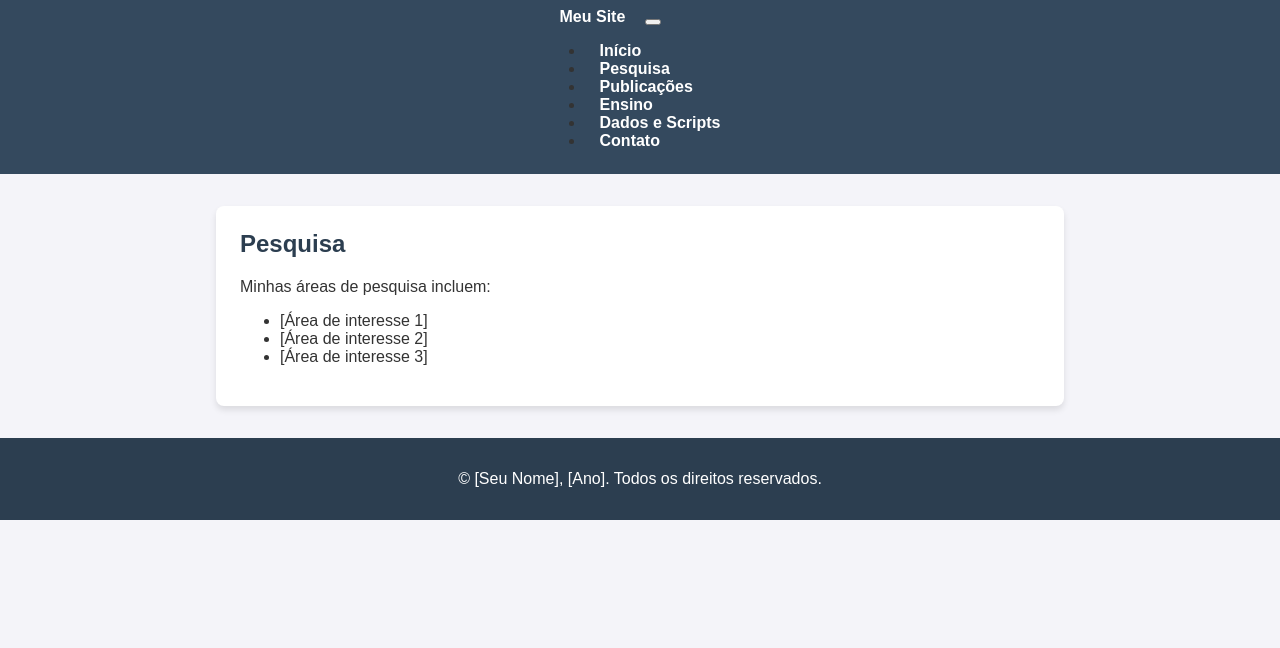
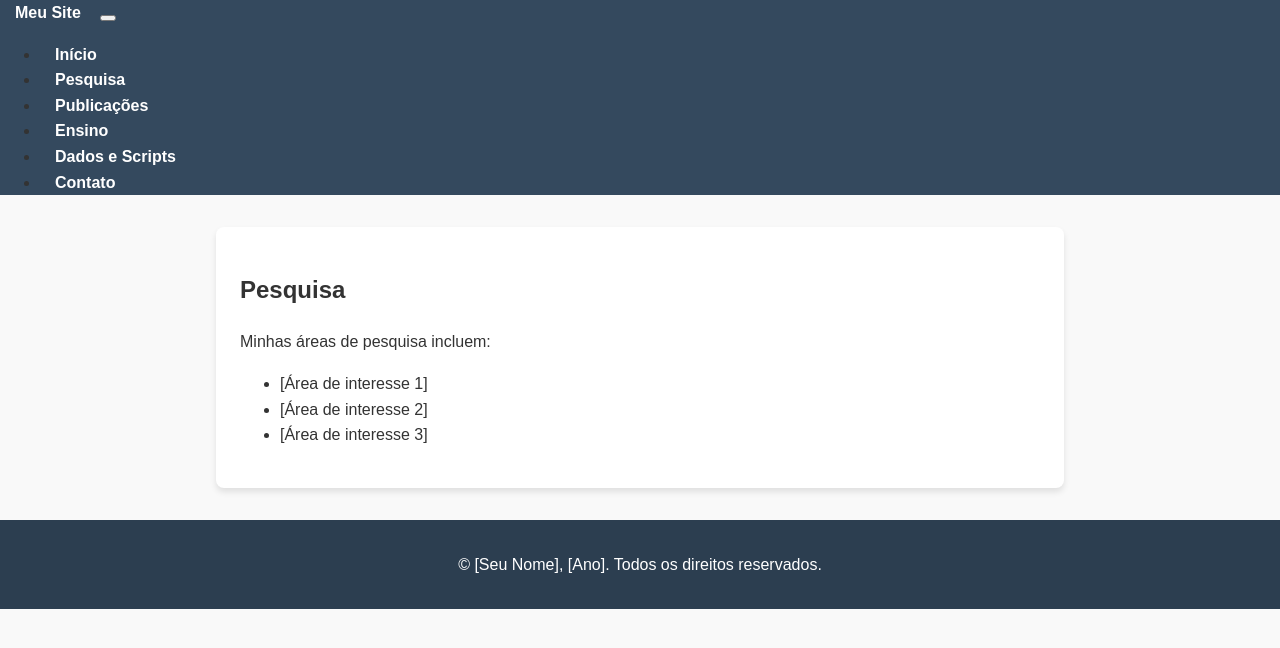
Before and after one commit to andersonheri/andersonhenrique.github.io, a plain HTML site: page pesquisa.html in a window 1280 px wide. Drawn offline with Linux system fonts and the light colour scheme.

Commit message:
Update style.css

```diff
--- a/assets/style.css
+++ b/assets/style.css
@@ -1,13 +1,14 @@
-/* Estilo geral */
+/* Corpo do site */
 body {
     font-family: 'Arial', sans-serif;
+    background-color: #f9f9f9;
+    color: #333;
     margin: 0;
     padding: 0;
-    background-color: #f4f4f9;
-    color: #333;
+    line-height: 1.6;
 }
 
-/* Cabeçalho */
+/* Header */
 header {
     background-color: #2c3e50;
     color: white;
@@ -16,20 +17,18 @@ header {
 }
 
 header h1 {
-    font-size: 2.5rem;
+    font-size: 3rem;
     margin: 0;
 }
 
 header p {
     font-size: 1.2rem;
+    margin: 0.5rem 0;
 }
 
-/* Menu de navegação */
+/* Navbar */
 nav {
     background-color: #34495e;
-    display: flex;
-    justify-content: center;
-    padding: 0.5rem 0;
 }
 
 nav a {
@@ -53,21 +52,10 @@ section {
     box-shadow: 0px 4px 6px rgba(0, 0, 0, 0.1);
 }
 
-section h2 {
-    color: #2c3e50;
-    margin-top: 0;
-}
-
-/* Rodapé */
+/* Footer */
 footer {
+    background-color: #2c3e50;
+    color: white;
     text-align: center;
     padding: 1rem 0;
-    background: #2c3e50;
-    color: white;
-    margin-top: 2rem;
 }
-
-footer a {
-    color: #1abc9c;
-    text-decoration: none;
-}
```
